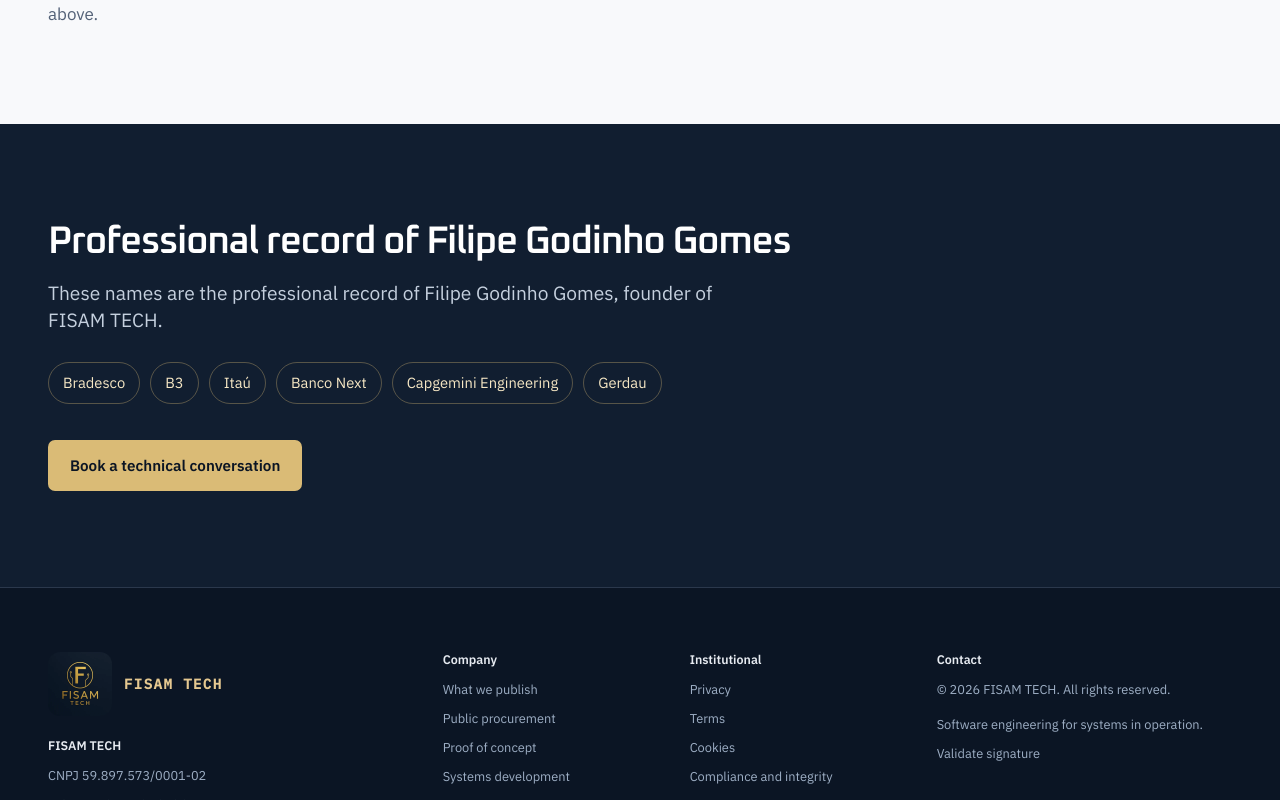
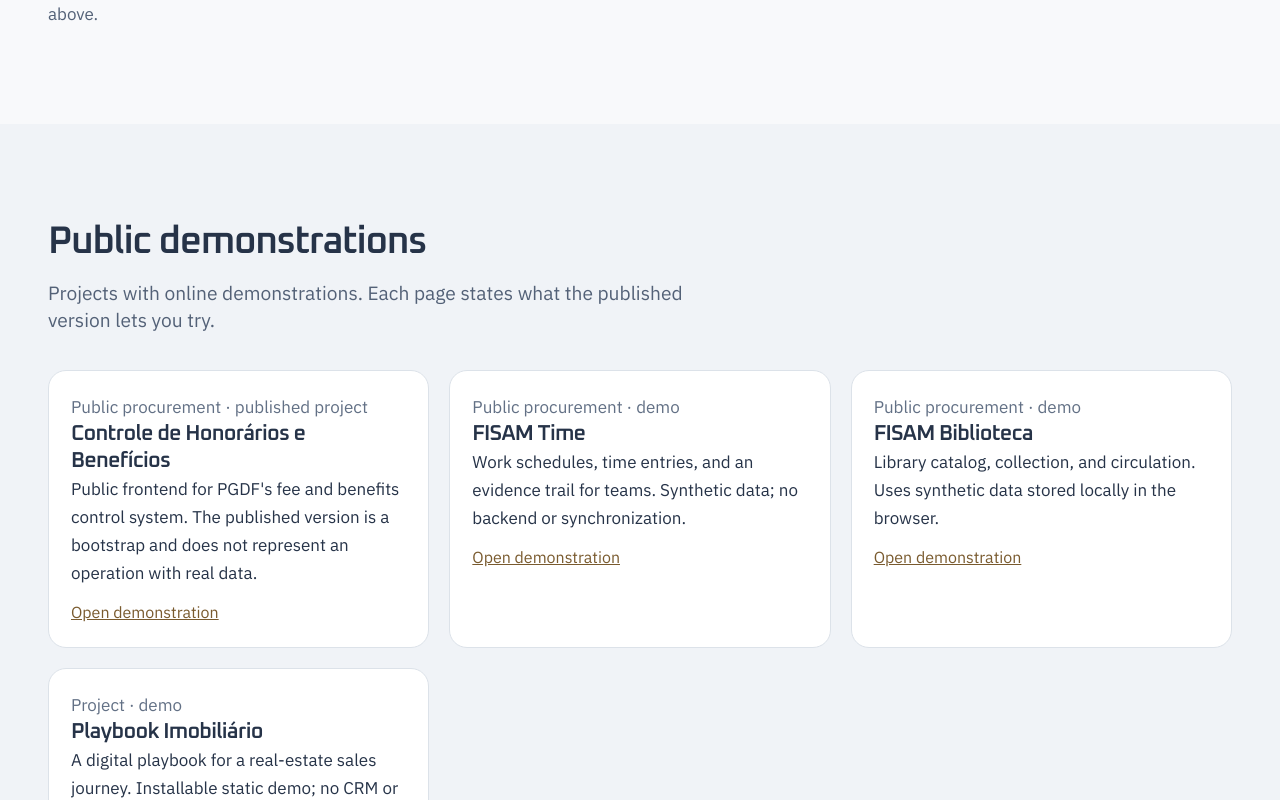
Before and after one commit to FilipeSGomes/fisamtech, a Next.js app: page /en/cases in a window 1280 px wide. Shown: the part 2580-3380 px from the top of the page. Built offline with nearby package versions, Linux system fonts and the light colour scheme; no server answers.

Commit message:
feat(site): add public project demos to cases

```diff
--- a/src/app/[locale]/cases/page.tsx
+++ b/src/app/[locale]/cases/page.tsx
@@ -4,6 +4,7 @@ import {
   FOUNDER_PRIOR_EXPERIENCE,
   FISAM_CLIENTS,
   PRODUCTS,
+  PUBLIC_DEMOS,
 } from "@/lib/config";
 import { InstitutionalShell } from "@/components/layout/InstitutionalShell";
 import { Link } from "@/i18n/routing";
@@ -105,6 +106,25 @@ export default async function CasesPage({
           </div>
         </section>
 
+        <section className="section section--light">
+          <div className="shell">
+            <h2>{t("demosTitle")}</h2>
+            <p className="lead">{t("demosLead")}</p>
+            <div className="grid-3 cases-product-grid">
+              {PUBLIC_DEMOS.map((demo) => (
+                <article key={demo.key} className="card cases-product-card">
+                  <p className="muted">{t(`demos.${demo.key}.label`)}</p>
+                  <h3>{demo.name}</h3>
+                  <p>{t(`demos.${demo.key}.description`)}</p>
+                  <a href={demo.url} target="_blank" rel="noreferrer">
+                    {t("openDemo")}
+                  </a>
+                </article>
+              ))}
+            </div>
+          </div>
+        </section>
+
         <section className="section section--dark cases-prior">
           <div className="shell">
             <h2>{t("priorTitle")}</h2>
--- a/src/lib/config/index.ts
+++ b/src/lib/config/index.ts
@@ -139,10 +139,29 @@ export function formatBudgetRangeLabel(
 export const PRODUCTS = [
   { name: "FISAM Quote", url: "https://quote.fisamtech.com" },
   { name: "Kontrolla", url: "https://kontrolla.app" },
-  { name: "FNRH", url: "https://fnrh.fisamtech.com" },
   { name: "FinTrack", url: "https://fintrack.fisamtech.com" },
   { name: "FISAM Tour", url: "https://fisamtour.com" },
   { name: "Ponto", url: "https://ponto.fisamtour.com" },
+] as const;
+
+/** Public demonstrations with verified published URLs. */
+export const PUBLIC_DEMOS = [
+  {
+    key: "honorarios",
+    name: "Controle de Honorários e Benefícios",
+    url: "https://frontend-one-gold-63.vercel.app/",
+  },
+  { key: "time", name: "FISAM Time", url: "https://time.fisamtech.com/" },
+  {
+    key: "library",
+    name: "FISAM Biblioteca",
+    url: "https://biblioteca.fisamtech.com/",
+  },
+  {
+    key: "realEstatePlaybook",
+    name: "Playbook Imobiliário",
+    url: "https://fisam-playbook-imobiliario.vercel.app/",
+  },
 ] as const;
 
 /** Founder PRIOR experience — never present as FISAM clients */
--- a/src/messages/en.json
+++ b/src/messages/en.json
@@ -471,6 +471,15 @@
     "clientsTitle": "Names published as clients",
     "productsTitle": "The company's own products",
     "productsLead": "The addresses below are products of the company, published with a name and a domain.",
+    "demosTitle": "Public demonstrations",
+    "demosLead": "Projects with online demonstrations. Each page states what the published version lets you try.",
+    "openDemo": "Open demonstration",
+    "demos": {
+      "honorarios": { "label": "Public procurement · published project", "description": "Public frontend for PGDF's fee and benefits control system. The published version is a bootstrap and does not represent an operation with real data." },
+      "time": { "label": "Public procurement · demo", "description": "Work schedules, time entries, and an evidence trail for teams. Synthetic data; no backend or synchronization." },
+      "library": { "label": "Public procurement · demo", "description": "Library catalog, collection, and circulation. Uses synthetic data stored locally in the browser." },
+      "realEstatePlaybook": { "label": "Project · demo", "description": "A digital playbook for a real-estate sales journey. Installable static demo; no CRM or integrations." }
+    },
     "priorTitle": "Professional record of Filipe Godinho Gomes",
     "priorLead": "These names are the professional record of Filipe Godinho Gomes, founder of FISAM TECH.",
     "cta": "Book a technical conversation",
--- a/src/messages/es.json
+++ b/src/messages/es.json
@@ -471,6 +471,15 @@
     "clientsTitle": "Nombres publicados como clientes",
     "productsTitle": "Productos de la propia empresa",
     "productsLead": "Las direcciones de abajo son productos de la propia empresa, publicados con nombre y dominio.",
+    "demosTitle": "Demostraciones públicas",
+    "demosLead": "Proyectos con demostraciones en línea. Cada página indica qué permite probar la versión publicada.",
+    "openDemo": "Abrir demostración",
+    "demos": {
+      "honorarios": { "label": "Licitaciones · proyecto publicado", "description": "Frontend público del sistema de control de honorarios y beneficios de PGDF. La versión publicada es un bootstrap y no representa una operación con datos reales." },
+      "time": { "label": "Licitaciones · demo", "description": "Jornada, registros de entrada y rastro de evidencias para equipos. Datos sintéticos, sin backend ni sincronización." },
+      "library": { "label": "Licitaciones · demo", "description": "Catálogo, colección y circulación de biblioteca. Usa datos sintéticos guardados localmente en el navegador." },
+      "realEstatePlaybook": { "label": "Proyecto · demo", "description": "Playbook digital para una jornada de ventas inmobiliarias. Demo estática instalable, sin CRM ni integraciones." }
+    },
     "priorTitle": "Registro profesional de Filipe Godinho Gomes",
     "priorLead": "Estos nombres forman el registro profesional de Filipe Godinho Gomes, fundador de FISAM TECH.",
     "cta": "Agendar conversación técnica",
--- a/src/messages/pt-br.json
+++ b/src/messages/pt-br.json
@@ -471,6 +471,15 @@
     "clientsTitle": "Nomes publicados como clientes",
     "productsTitle": "Produtos da própria empresa",
     "productsLead": "Os endereços abaixo são produtos da própria empresa, publicados com nome e domínio.",
+    "demosTitle": "Demonstrações públicas",
+    "demosLead": "Projetos com demonstrações online. Cada página informa o que a versão publicada permite testar.",
+    "openDemo": "Abrir demonstração",
+    "demos": {
+      "honorarios": { "label": "Licitações · projeto publicado", "description": "Frontend público do sistema de controle de honorários e benefícios da PGDF. A versão publicada é um bootstrap e não representa uma operação com dados reais." },
+      "time": { "label": "Licitações · demonstração", "description": "Jornada, marcações de ponto e trilha de evidências para equipes. Demo com dados sintéticos, sem backend ou sincronização." },
+      "library": { "label": "Licitações · demonstração", "description": "Catálogo, acervo e circulação de biblioteca. A demonstração usa dados sintéticos e armazenamento local no navegador." },
+      "realEstatePlaybook": { "label": "Projeto · demonstração", "description": "Playbook digital para jornada de vendas imobiliárias. Demo estática instalável, sem CRM ou integração." }
+    },
     "priorTitle": "Registro profissional de Filipe Godinho Gomes",
     "priorLead": "Estes nomes formam o registro profissional de Filipe Godinho Gomes, fundador da FISAM TECH.",
     "cta": "Agendar conversa técnica",
--- a/src/messages/pt-pt.json
+++ b/src/messages/pt-pt.json
@@ -471,6 +471,15 @@
     "clientsTitle": "Nomes publicados como clientes",
     "productsTitle": "Produtos da própria empresa",
     "productsLead": "Os endereços abaixo são produtos da própria empresa, publicados com nome e domínio.",
+    "demosTitle": "Demonstrações públicas",
+    "demosLead": "Projetos com demonstrações online. Cada página indica o que a versão publicada permite testar.",
+    "openDemo": "Abrir demonstração",
+    "demos": {
+      "honorarios": { "label": "Licitações · projeto publicado", "description": "Frontend público do sistema de controlo de honorários e benefícios da PGDF. A versão publicada é um bootstrap e não representa uma operação com dados reais." },
+      "time": { "label": "Licitações · demonstração", "description": "Jornada, registos de ponto e trilho de evidências para equipas. Demo com dados sintéticos, sem backend ou sincronização." },
+      "library": { "label": "Licitações · demonstração", "description": "Catálogo, acervo e circulação de biblioteca. A demonstração usa dados sintéticos e armazenamento local no navegador." },
+      "realEstatePlaybook": { "label": "Projeto · demonstração", "description": "Playbook digital para a jornada de vendas imobiliárias. Demo estática instalável, sem CRM ou integração." }
+    },
     "priorTitle": "Registo profissional de Filipe Godinho Gomes",
     "priorLead": "Estes nomes formam o registo profissional de Filipe Godinho Gomes, fundador da FISAM TECH.",
     "cta": "Marcar conversa técnica",
```
Also changed, not shown: src/messages/de.json, src/messages/fr.json.
